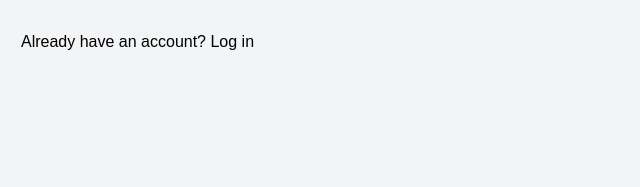
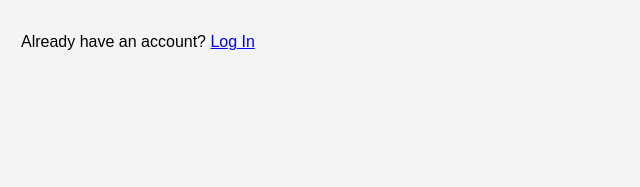
Before and after one commit to HopliteRPG/sign-up-form, a plain HTML site: page index.html in a window 1280 px wide. Shown: the part 613-800 px from the top of the page, 388-1028 px from the left. Drawn offline with Linux system fonts and the light colour scheme; files whose address does not match are found by name.

Commit message:
Made Log In a link

```diff
--- a/index.html
+++ b/index.html
@@ -79,7 +79,7 @@
         <div class="right-section-child bottom-right-section">
             <button class="bottom-right-section-submit-button" type="submit">Create Account</button>
             <p class="bottom-right-section-text">
-               Already have an account? Log in
+               Already have an account? <a href="index.html">Log In</a>
             </p>
         </div>
     </div>
```
